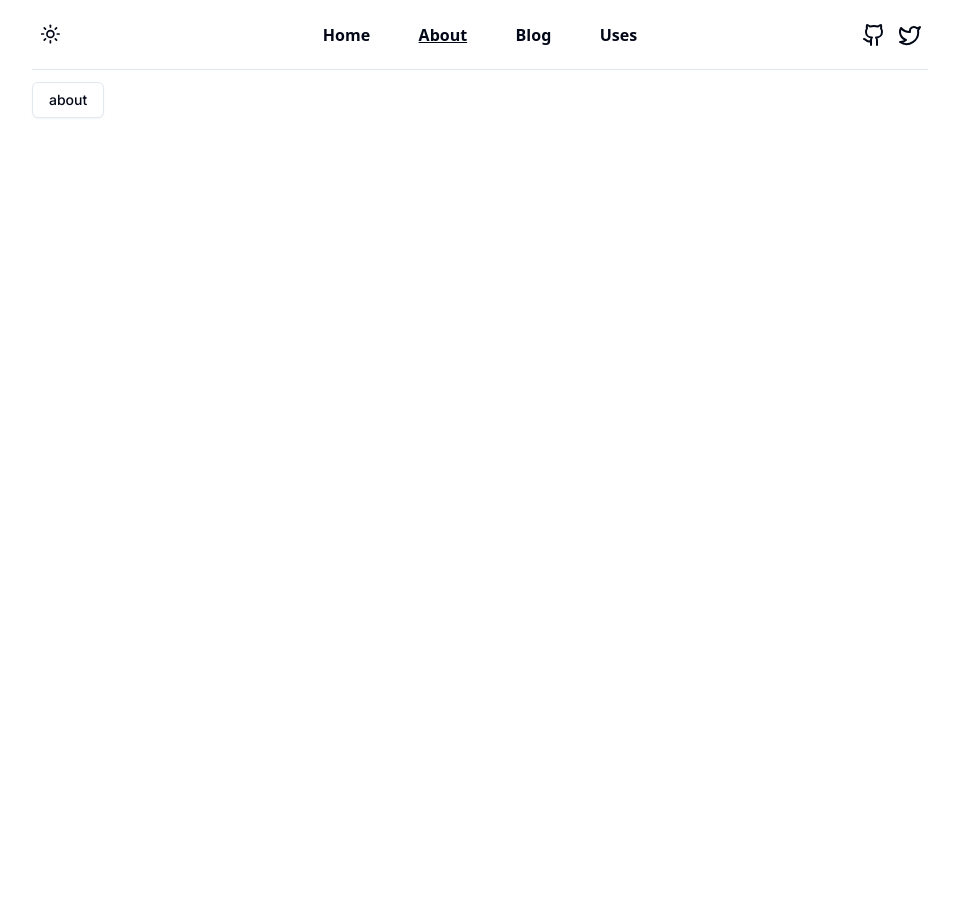
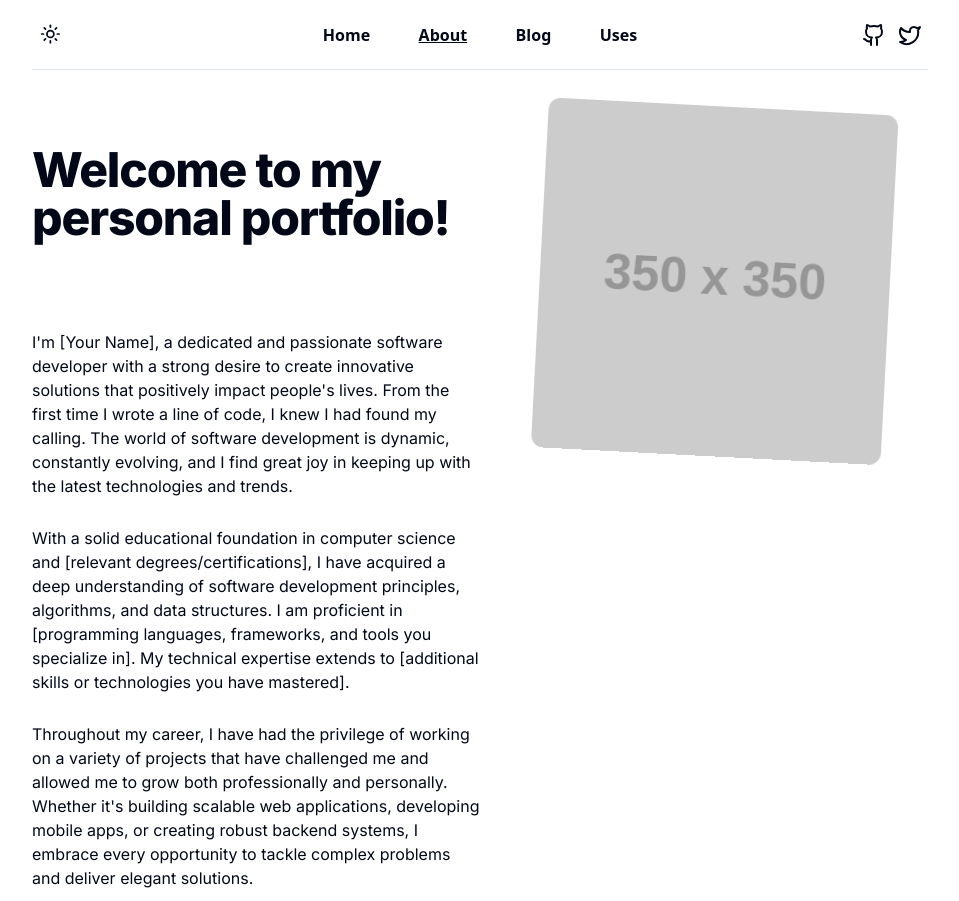
Before and after one commit to piotrszubert/nextjs-dev-portfolio, a Next.js app: page /about in a window 1280 px wide. Shown: the whole page, without its empty margins (160-1119 px from the left). Before the commit the page ends 800 px from the top, so only its background shows below. Built offline with nearby package versions, Linux system fonts and the light colour scheme.

Commit message:
about page

```diff
--- a/pages/about/index.tsx
+++ b/pages/about/index.tsx
@@ -1,6 +1,7 @@
 import { Inter } from 'next/font/google'
 import { Button } from '@/components/ui/button'
 import Layout from '@/components/layout'
+import PageHero from '@/components/pageHero'
 
 const inter = Inter({ subsets: ['latin'] })
 
@@ -10,9 +11,32 @@ export default function About() {
       <main
         className={`${inter.className} max-w-4xl mx-auto`}
       >
-      <Button variant={'outline'}>
-        about
-      </Button>
+        <div className="grid grid-cols-1 md:grid-cols-2">
+          <div>
+            <PageHero
+              heading='Welcome to my personal portfolio!'
+              subheading=''
+            />
+            <div className='space-y-7'>
+              <p>
+                I'm [Your Name], a dedicated and passionate software developer with a strong desire to create innovative solutions that positively impact people's lives. From the first time I wrote a line of code, I knew I had found my calling. The world of software development is dynamic, constantly evolving, and I find great joy in keeping up with the latest technologies and trends.
+              </p>
+              <p>
+                With a solid educational foundation in computer science and [relevant degrees/certifications], I have acquired a deep understanding of software development principles, algorithms, and data structures. I am proficient in [programming languages, frameworks, and tools you specialize in]. My technical expertise extends to [additional skills or technologies you have mastered].
+              </p>
+              <p>
+                Throughout my career, I have had the privilege of working on a variety of projects that have challenged me and allowed me to grow both professionally and personally. Whether it's building scalable web applications, developing mobile apps, or creating robust backend systems, I embrace every opportunity to tackle complex problems and deliver elegant solutions.
+              </p>
+            </div>
+          </div>
+          <div className='py-6 rotate-3'>
+            <img
+              className='rounded-xl mx-auto'
+              width="350"
+              height="350"
+              src='https://via.placeholder.com/350' />
+          </div>
+        </div>
       </main>
     </Layout>
   )
```
